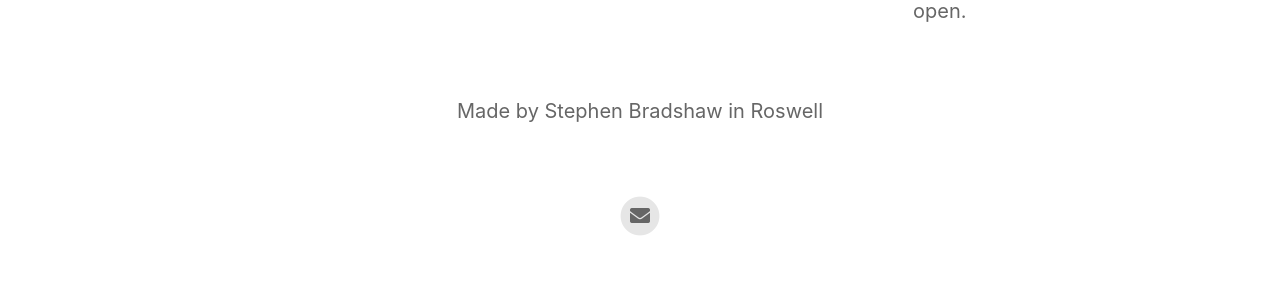
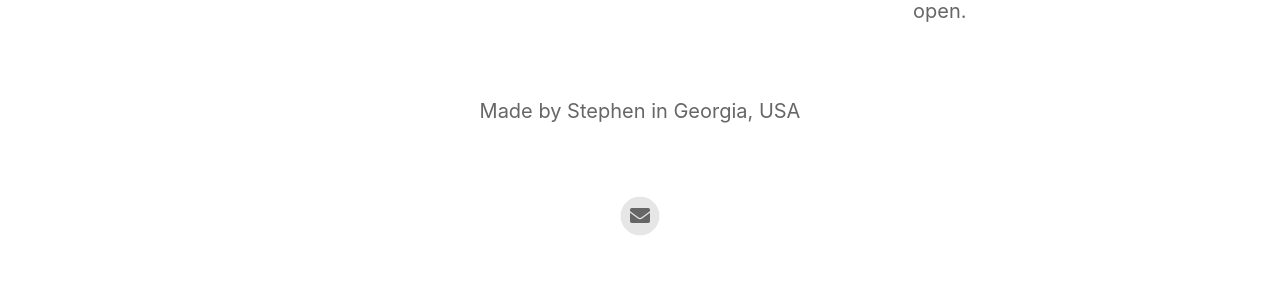
Before and after one commit to DoLife-AI/dolife-site, a Jekyll site: the page built from index.html, in a window 1280 px wide. Shown: the part 1728-2021 px from the top of the page. Built offline with Jekyll 4.4.1, drawn with Linux system fonts in a browser that asks for light colours; nearby versions of some CDN libraries.

Commit message:
Update _config.yml

```diff
--- a/_config.yml
+++ b/_config.yml
@@ -19,9 +19,9 @@ enable_smart_app_banner                   : true
 
 
 # Information About Yourself
-your_name                                 : Stephen Bradshaw
+your_name                                 : Stephen
 your_link                                 :
-your_city                                 : Roswell
+your_city                                 : Georgia, USA
 email_address                             : Stephen@dolife-ai.com
 linkedin_username                         :
 linkedin_company                          :
```
